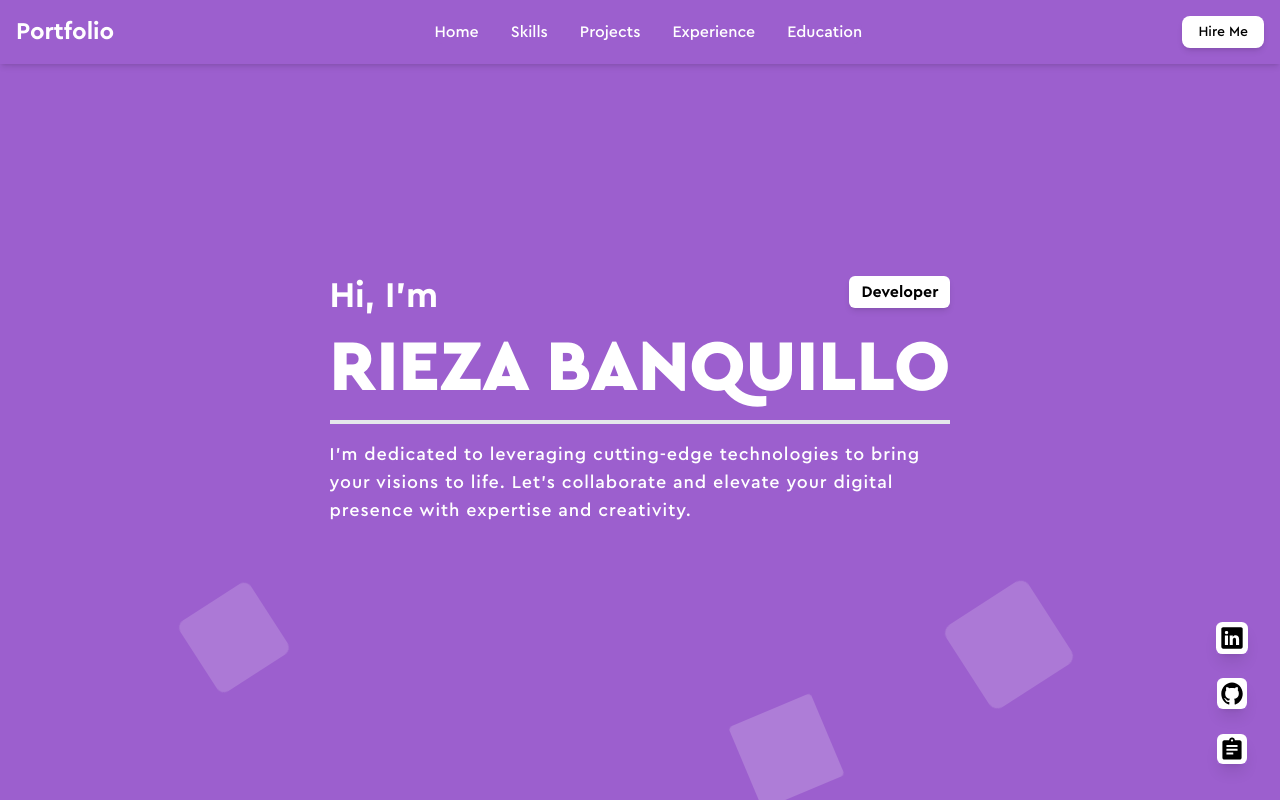
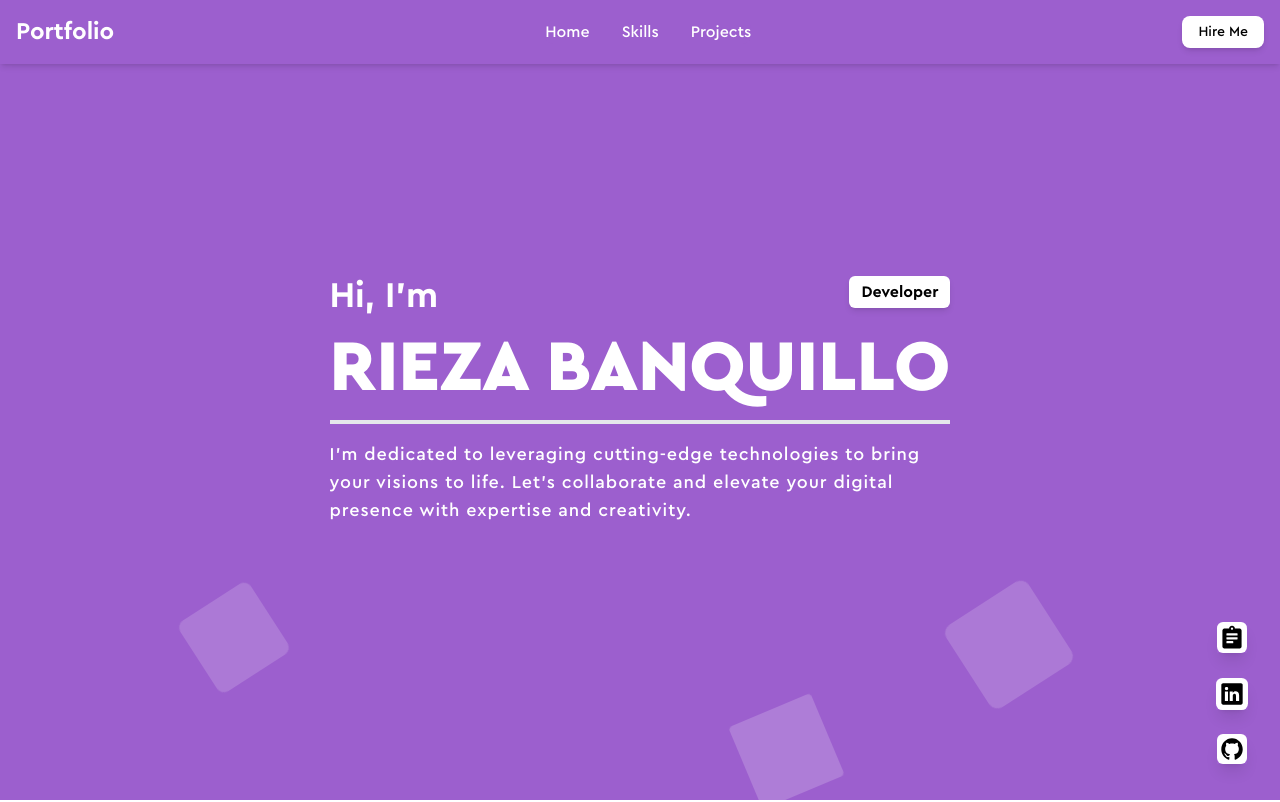
Before and after one commit to riezxcvii/react-web-portfolio, a React (Create React App) app: page / in a window 1280 px wide. Shown: the top 802 px of the page. Built offline with nearby package versions, Linux system fonts and the light colour scheme.

Commit message:
:lipstick: remove experience and education in navbar and out the resume at order 1

```diff
--- a/src/components/Home.jsx
+++ b/src/components/Home.jsx
@@ -7,23 +7,23 @@ const Home = () => {
   // Set array value and call it in the profile section
   const [links] = useState([
     {
+      link: "https://drive.google.com/file/d/1XhFQia7jhJ7OIRPqGLUo8GLuh-Jlyf8o/view?usp=sharing",
+      logo: Resume,
+      alt: "Resume",
+      style: "w-[1.9rem] mx-auto my-3 shadow-lg",
+      id: 1,
+    },
+    {
       link: "https://www.linkedin.com/in/riezamarie-banquillo/",
       logo: Linkedin,
       alt: "LinkedIn",
       style: "w-[2rem] mx-auto my-3 shadow-lg",
-      id: 1,
+      id: 2,
     },
     {
       link: "https://github.com/rieza-ix",
       logo: GitHub,
       alt: "GitHub",
-      style: "w-[1.9rem] mx-auto my-3 shadow-lg",
-      id: 2,
-    },
-    {
-      link: "https://drive.google.com/file/d/1XhFQia7jhJ7OIRPqGLUo8GLuh-Jlyf8o/view?usp=sharing",
-      logo: Resume,
-      alt: "Resume",
       style: "w-[1.9rem] mx-auto my-3 shadow-lg",
       id: 3,
     },
--- a/src/components/Navbar.jsx
+++ b/src/components/Navbar.jsx
@@ -12,8 +12,6 @@ const Navbar = () => {
     { page: "Home", link: "#home", id: 1 },
     { page: "Skills", link: "#skills", id: 2 },
     { page: "Projects", link: "#projects", id: 3 },
-    { page: "Experience", link: "", id: 4 },
-    { page: "Education", link: "", id: 5 },
   ]);
 
   return (
@@ -94,7 +92,7 @@ const Navbar = () => {
                 <li key={navLink.id}>
                   <a
                     href={navLink.link}
-                    className="block py-2 px-3 text-white rounded md:p-0 hover:underline hover:underline-offset-4"
+                    className="flex py-2 px-3 text-white rounded md:p-0 hover:underline hover:underline-offset-4"
                     aria-current="page"
                   >
                     {navLink.page}
@@ -111,7 +109,7 @@ const Navbar = () => {
                 <li key={navLink.id}>
                   <a
                     href={navLink.link}
-                    className="block py-2 px-3 text-white rounded md:p-0 hover:underline hover:underline-offset-4"
+                    className="flex py-2 px-3 text-white rounded md:p-0 hover:underline hover:underline-offset-4"
                     aria-current="page"
                   >
                     {navLink.page}
```
